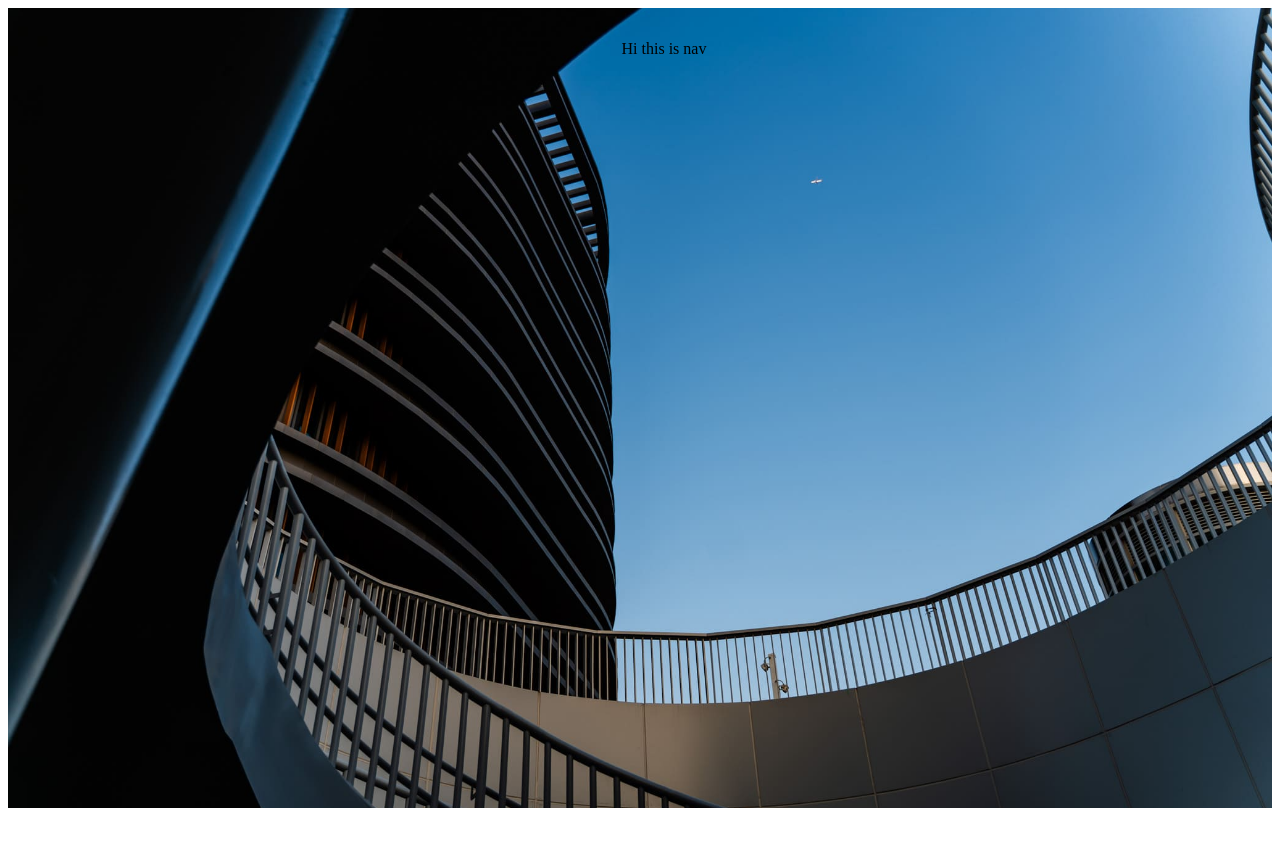
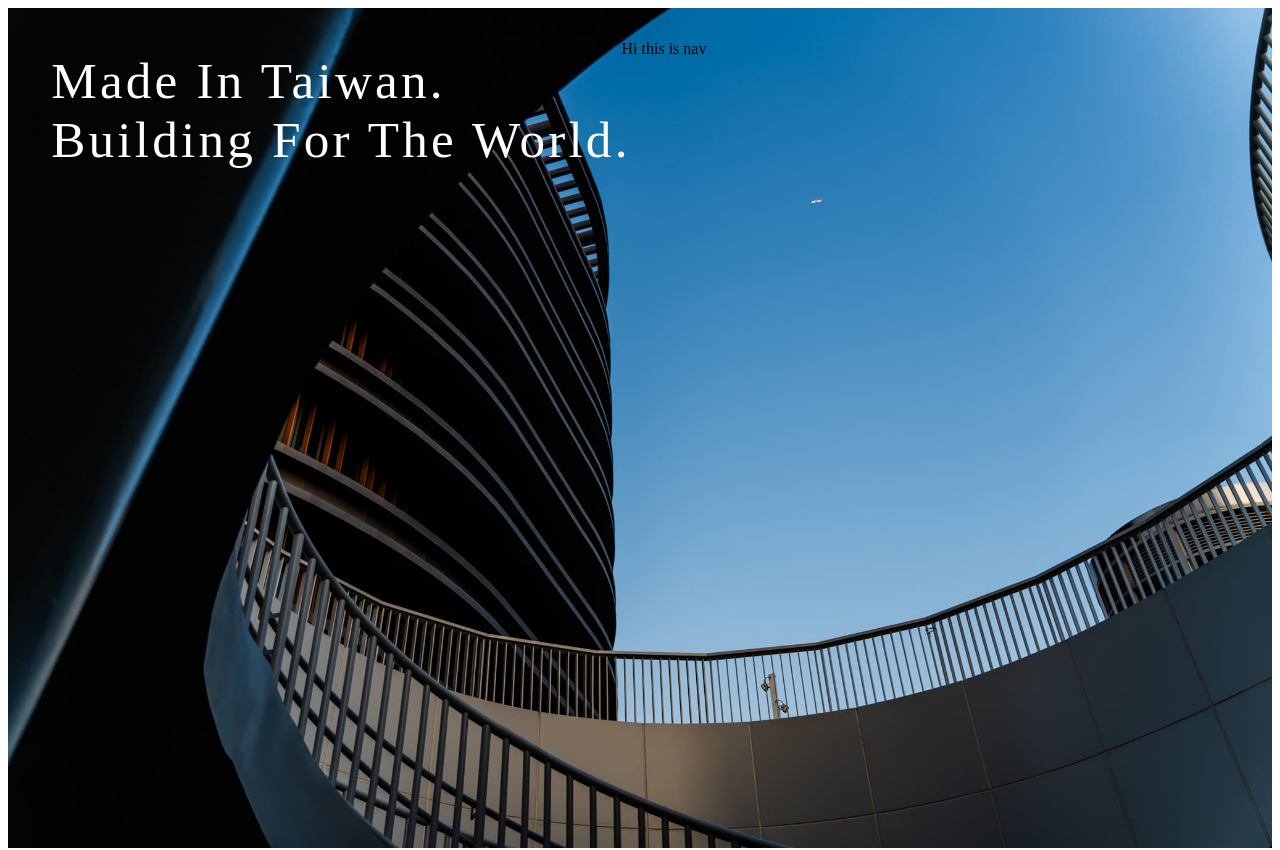
Before and after one commit to ShunRenMa/my-site, a Nuxt app: page / in a window 1280 px wide. Shown: the top 850 px of the page. Built offline with nearby package versions, Linux system fonts and the light colour scheme.

Commit message:
加入一些tagline

```diff
--- a/app/pages/index.vue
+++ b/app/pages/index.vue
@@ -1,28 +1,36 @@
 <script setup>
-const message = 'Hello from the script setup!'
 const layoutClass = 'layout'
 </script>
 
 <template>
 	<div :class="layoutClass">
-		<section class="hero">
-			<img
-				src="~/assets/css/cover1.jpg"
-				alt=""
-				class="hero__img"
-				fetchpriority="high"
-			/>
+		<section class="hero block">
+			<div class="hero_content">
+				<span class="hero_title_fst">Made In Taiwan.</span>
+				<span class="hero_title_sec">Building For The World.</span>
+			</div>
+			<div class="hero_img_wrapper">
+				<img
+					src="~/assets/css/cover1.jpg"
+					alt="hero image"
+					class="hero__img"
+					fetchpriority="high"
+				/>
+			</div>
 		</section>
+
+		<div class="profile block"></div>
 	</div>
 </template>
 
 <style scoped>
+.block {
+	display: block;
+	width: 100%;
+	height: 105vh;
+	height: 105dvh;
+}
 .hero {
-	/* 用 % 不用 100vw，vw 會把捲軸寬度算進去而多出橫向捲軸 */
-	width: 100%;
-	/* 第一行給不支援 dvh 的舊瀏覽器墊底 */
-	height: 100vh;
-	height: 100dvh;
 	overflow: hidden;
 }
 
@@ -33,4 +41,33 @@ const layoutClass = 'layout'
 	object-fit: cover;
 	display: block;
 }
+.hero_img_wrapper {
+	width: 100%;
+	height: 100%;
+	overflow: hidden;
+	position: relative;
+	z-index: 1000;
+}
+
+.hero_content {
+	position: absolute;
+	font-size: 4vw;
+	left: 4vw;
+	top: 4vw;
+	z-index: 1001;
+	text-align: left;
+	color: white;
+	user-select: none;
+	letter-spacing: 0.2rem;
+}
+
+.hero_content span {
+	display: block;
+}
+
+.profile {
+	width: 100%;
+	height: 100vh;
+	background-color: transparent;
+}
 </style>
--- a/app/plugins/lenis.client.ts
+++ b/app/plugins/lenis.client.ts
@@ -1,16 +1,18 @@
-
-import Lenis from 'lenis';
+import Lenis from 'lenis'
 import 'lenis/dist/lenis.css'
 
 export default defineNuxtPlugin((nuxtApp) => {
+	if (isDesktopDevice()) {
+		const lenis = new Lenis({
+			autoRaf: true,
+		})
 
-  if(isDesktopDevice()) {
-    const lenis = new Lenis({
-      autoRaf: true,
-    });
-
-    // lenis.on('scroll', (e) => {
-    //   console.log(e);
-    // });
-  }
+		lenis.on('scroll', (e) => {
+			// console.log(e.scroll) // 目前捲動的 px
+			// console.log(e.limit) // 可捲動的最大值（極限值，等同 scrollHeight - innerHeight）
+			// console.log(e.progress) // 0~1，已經是 clamp 好的整頁進度
+			// console.log(e.velocity) // 捲動速度
+			// console.log(e.direction) // 1 或 -1，方向
+		})
+	}
 })
```
